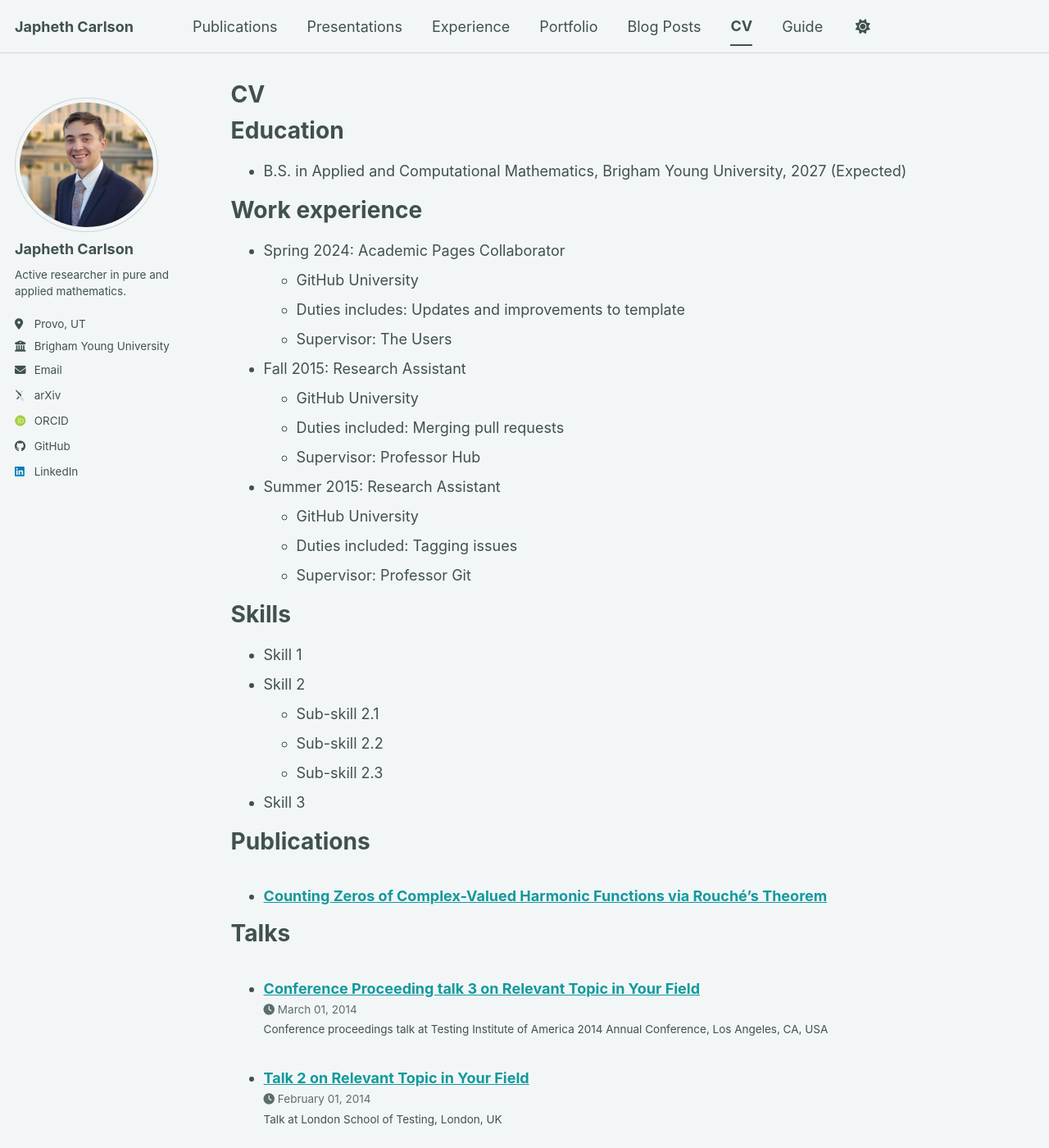
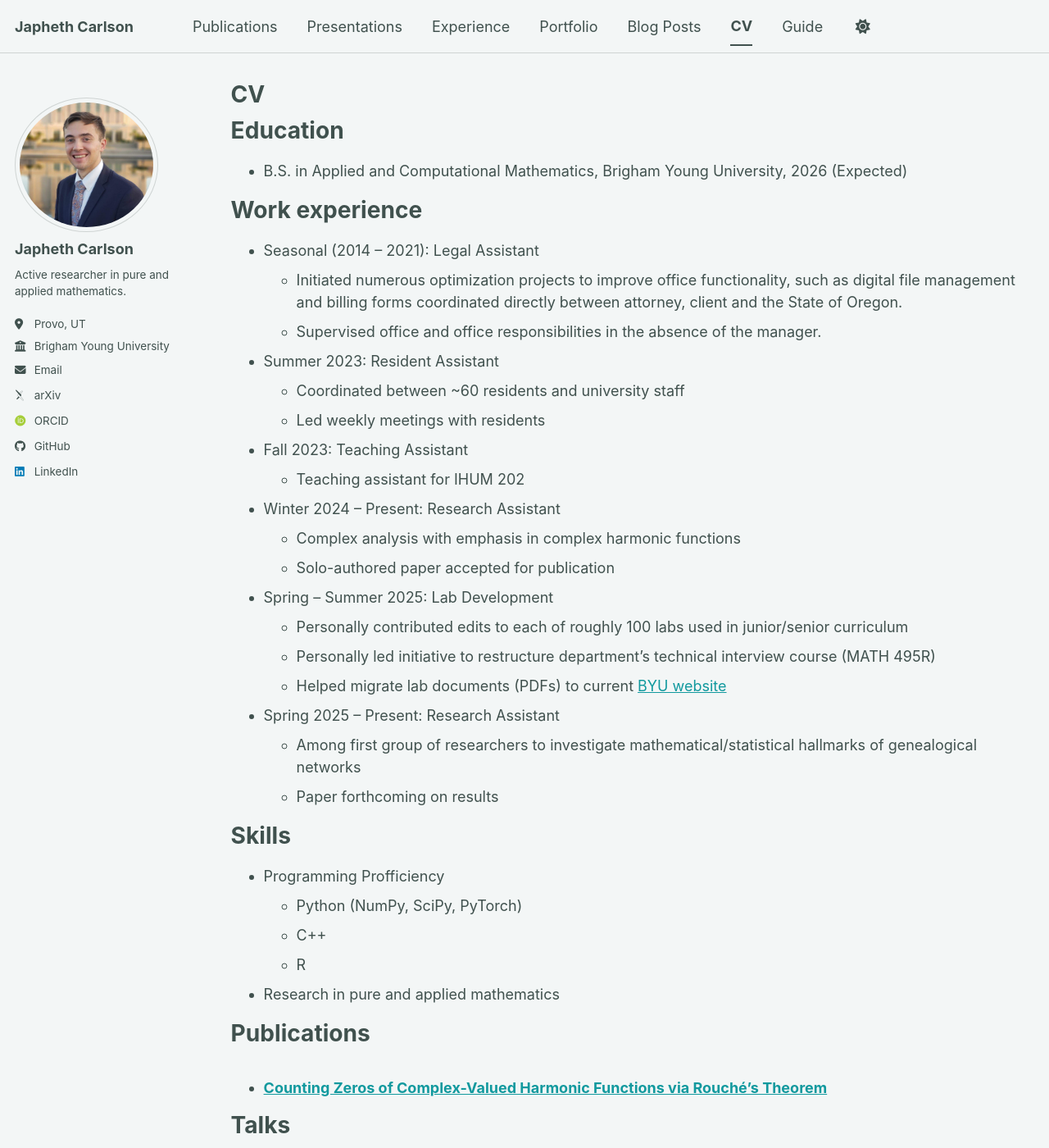
Before and after one commit to jrc117/jrc117.github.io, a Jekyll site: the page built from _pages/cv.md, in a window 1280 px wide and 1400 px high. Shown: the whole window at 82% size. Built offline with Jekyll 4.4.1, drawn with Linux system fonts in a browser that asks for light colours; some web fonts are replaced; a script bundle is joined from its source files by our own code; library files that are not in the unit come from our copies; some of the changed text lies outside the part shown.

Commit message:
Revise CV with updated education and experience
Updated education and work experience sections with new roles and corrected expected graduation date. Added skills and leadership roles.

```diff
--- a/_pages/cv.md
+++ b/_pages/cv.md
@@ -11,33 +11,41 @@ redirect_from:
 
 Education
 ======
-* B.S. in Applied and Computational Mathematics, Brigham Young University, 2027 (Expected)
+* B.S. in Applied and Computational Mathematics, Brigham Young University, 2026 (Expected)
 
 Work experience
 ======
-* Spring 2024: Academic Pages Collaborator
-  * GitHub University
-  * Duties includes: Updates and improvements to template
-  * Supervisor: The Users
+* Seasonal (2014 -- 2021): Legal Assistant
+  * Initiated numerous optimization projects to improve office functionality, such as digital file management and billing forms coordinated directly between attorney, client and the State of Oregon.
+  * Supervised office and office responsibilities in the absence of the manager.
 
-* Fall 2015: Research Assistant
-  * GitHub University
-  * Duties included: Merging pull requests
-  * Supervisor: Professor Hub
+* Summer 2023: Resident Assistant
+  * Coordinated between ~60 residents and university staff
+  * Led weekly meetings with residents
 
-* Summer 2015: Research Assistant
-  * GitHub University
-  * Duties included: Tagging issues
-  * Supervisor: Professor Git
+* Fall 2023:  Teaching Assistant
+  * Teaching assistant for IHUM 202
+
+* Winter 2024 -- Present: Research Assistant
+  * Complex analysis with emphasis in complex harmonic functions
+  * Solo-authored paper accepted for publication
+
+* Spring -- Summer 2025:  Lab Development
+  * Personally contributed edits to each of roughly 100 labs used in junior/senior curriculum
+  * Personally led initiative to restructure department's technical interview course (MATH 495R)
+  * Helped migrate lab documents (PDFs) to current [BYU website](https://labs.acme.byu.edu/Pages/intro.html)
+
+* Spring 2025 -- Present: Research Assistant
+  * Among first group of researchers to investigate mathematical/statistical hallmarks of genealogical networks
+  * Paper forthcoming on results
 
 Skills
 ======
-* Skill 1
-* Skill 2
-  * Sub-skill 2.1
-  * Sub-skill 2.2
-  * Sub-skill 2.3
-* Skill 3
+* Programming Profficiency
+  * Python (NumPy, SciPy, PyTorch)
+  * C++
+  * R
+* Research in pure and applied mathematics
 
 Publications
 ======
@@ -59,4 +67,7 @@ Teaching
 
 Service and leadership
 ======
-* Currently signed in to 43 different slack teams
+* President of 2026 graduating class' applied math student body, including leadership of weekly advisory council meetings with students and faculty
+  * Coordinated and led combined activities/meetings between pure and applied math student bodies
+  * Initiated and enacted myriad improvements to ACME program over the span of three years of service
+* Eagle Scout in Boy Scouts of America
```
